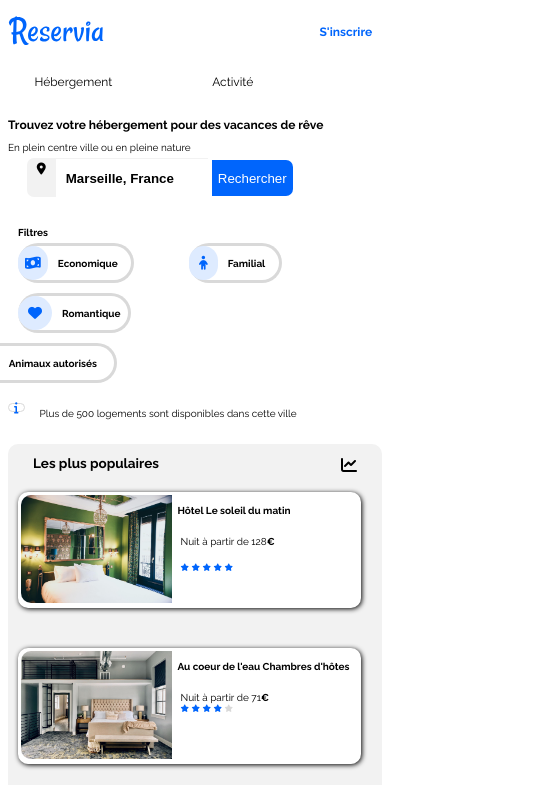
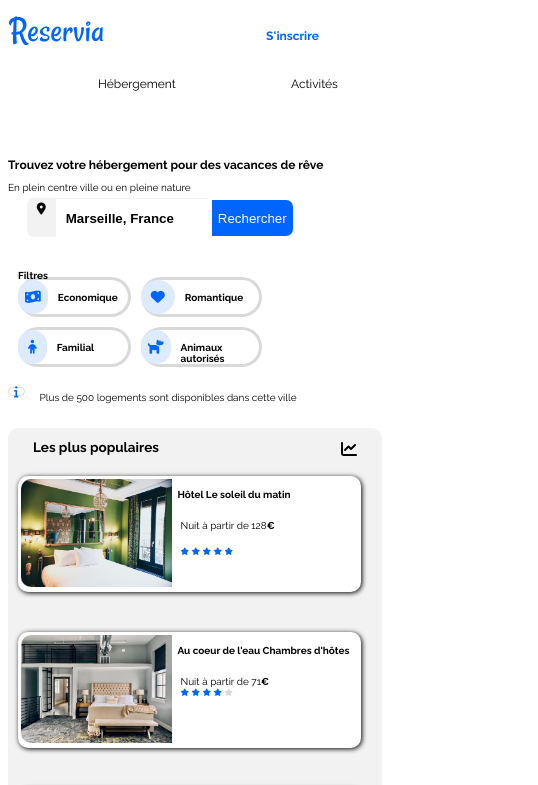
Before and after one commit to skitamo/AmauryLeMeur_2_11122020, a plain HTML site: page index.html in a window 390 px wide. Shown: the top 785 px of the page, 538 px wide, since content can reach past the window. Drawn offline with Linux system fonts and the light colour scheme.

Commit message:
Correction menu et filtres sur mobile

```diff
--- a/index.html
+++ b/index.html
@@ -2,17 +2,18 @@
 <html lang="fr">
 	<head>
 		<meta charset="utf-8" />
+		<meta name="viewport" content="width=device-width,initial-scale=1.0">
 		<link rel="stylesheet" type="text/css" href="style.css">
 		<!-- CSS pour les mobiles -->
-		<link rel="stylesheet" type="text/css" href="style_mobile.css" media="all and (max-width: 600px)">
+		<link rel="stylesheet" type="text/css" href="style_mobile.css" >
 		<!-- CSS pour les tablettes -->
-		<link rel="stylesheet" type="text/css" href="style_tablette.css" media="all and (max-width: 1024px) and (min-width: 601px)">
+		<link rel="stylesheet" type="text/css"  media="all and (min-width: 601px) and (max-width: 1024px)" href="style_tablette.css">
 		<!-- Icônes -->
 		<link rel="preconnect" href="https://fonts.gstatic.com">
 		<!-- Polices -->
 		<link href="https://fonts.googleapis.com/css2?family=Raleway:ital,wght@0,400;0,700;1,400&display=swap" rel="stylesheet">
 		<script src="https://kit.fontawesome.com/eef62d4182.js" crossorigin="anonymous"></script>
-		<meta name="viewport" content="width=device-width,initial-scale=1.0">
+
 		<title>Projet 2 Reservia</title>
 	</head>
 
@@ -30,25 +31,8 @@
 						<ul>
 							<li><a href="#hebergement">Hébergement</a></li>
 							<li><a href="#activites">Activités</a></li>
-							<li><a href="#"><span>S'inscrire</span></a></li>
+							<li id="inscrire"><a href="#"><span>S'inscrire</span></a></li>
 						</ul>
-					</div>
-
-					<div id="nav_mobile"> <!-- Menu pour mobile -->
-
-						<div id="inscrire">
-						<p>S'inscrire</p>
-						</div>
-
-						<div id="menu">
-							<div id="menu_hebergement">
-							<p><a href="#hebergement">Hébergement</a></p>
-							</div>
-							<div id="menu_activite">
-							<p><a href="#activites">Activité</a></p>
-							</div>
-						</div>
-
 					</div>
 
 				</nav>
@@ -85,7 +69,7 @@
 						</p>
 					</div>
 
-					<div id="economique" class="content_filtre">
+					<div class="content_filtre">
 						<div>
 							<i class="fas fa-money-bill-wave blue positioning1"></i>
 						</div>
@@ -97,7 +81,7 @@
 						</div>
 					</div>
 
-					<div id="familial" class="content_filtre">
+					<div class="content_filtre">
 
 						<div>
 							<i class="fas fa-child blue positioning2"></i>
@@ -111,7 +95,7 @@
 
 					</div>
 
-					<div id="romantique" class="content_filtre">
+					<div class="content_filtre">
 
 						<div>
 							<i class="fas fa-heart blue positioning2"></i>
@@ -125,7 +109,7 @@
 
 					</div>
 
-					<div id="animaux" class="content_filtre">
+					<div class="content_filtre">
 
 						<div>
 							<i class="fas fa-dog blue positioning1"></i>
--- a/style.css
+++ b/style.css
@@ -49,11 +49,6 @@ span /* Ici la balise span a été utilisé pour pouvoir personnalisé "S'inscri
 {
 	font-weight: bold;
 	color: #0065fc;
-}
-
-#nav_mobile
-{
-	display: none;
 }
 
 /* Première section */
--- a/style_mobile.css
+++ b/style_mobile.css
@@ -1,30 +1,16 @@
-#bloc_page
-{
-	width: auto;
-}
-
+@media all and (max-width: 600px) {
 	/* Header */
 	header
 	{
 		margin-bottom: 50px;
-}
-
-/* Menu */
-#nav /*Effacement du menu desktop et tablette */
-{
-	display: none;
-}
-
-#nav_mobile /* Affichage du menu mobile */
-{
-	display: contents;
+		flex-direction: column;
 	}
 
 		#inscrire /* Positionnement de "S'inscrire" */
 	{
-	position: relative;
-	top: 5px;
-	left: 175px;
+		position: absolute;
+		top: 25px;
+		left: 195px;
 	}
 
 	#inscrire p
@@ -34,46 +20,39 @@ header
 		color: #0065fc;
 	}
 
-#menu /* Positionnement du menu */
+	/* Menu */
+	nav ul
 	{
+		list-style-type: none;
 		display: flex;
-	position: relative;
-	top: 26px;
-	right: 110px;
+		width: 100%;
 	}
 
-#menu_hebergement
+	nav li
 	{
-	margin-right: 50px;
+		margin-right: 0px;
+		width: 50%;
+		text-align: center;
 	}
 
-#menu_activite
+	#nav a
 	{
-	margin-left: 50px;
-}
-
-#nav a /* Effacement des effets visuels des liens du menu précédents */
-{
-	display: none;
-}
-
-#nav a:hover /* Effacement des effets visuels des liens du menu précédents */
-{
-	display: none;
-}
-
-#menu a
-{
+		font-size: 12px;
 		color: #000000;
 		padding-bottom: 3px;
 		text-decoration: none;
-	font-size: 12px;
 	}
 
-#menu a:hover
+	#nav a:hover
 	{
 		color: #5095fd;
-	border-bottom: 2px solid #5095fd;
+		border-top: 3px solid #0065fc;
+	}
+
+	span /* Ici la balise span a été utilisé pour pouvoir personnalisé "S'inscrire" dans le menu */
+	{
+		font-weight: bold;
+		color: #0065fc;
 	}
 
 	/* Première Section */
@@ -109,6 +88,8 @@ p
 	{
 		width: 100%;
 		margin-right: 20px;
+		position:absolute;
+		top : 260px;
 	}
 
 	#content_filtre /* Repositionnement des filtres */
@@ -116,37 +97,9 @@ p
 		width: 35%;
 		flex-direction: column;
 		flex-wrap: wrap;
-	max-height: 200px;
+		max-height: 140px;
 		margin-left: 10px;
-}
-
-#economique
-{
-	width: 113px;
-	position: relative;
-}
-
-#familial
-{
-	width: 90px;
-	position: relative;
-	left: 171px;
-	bottom: 50px;
-}
-
-#romantique
-{
-	width: 110px;
-	position: relative;
-	bottom: 50px;
-}
-
-#animaux
-{
-	width: 145px;
-	position: relative;
-	top: 126px;
-	right: 200px;
+		margin-top: 40px;
 	}
 
 	.content_filtre
@@ -408,3 +361,4 @@ p
 	{
 		font-size: 11px;
 	}
+}
```
Lines whose indentation alone changed are shown as unchanged.
